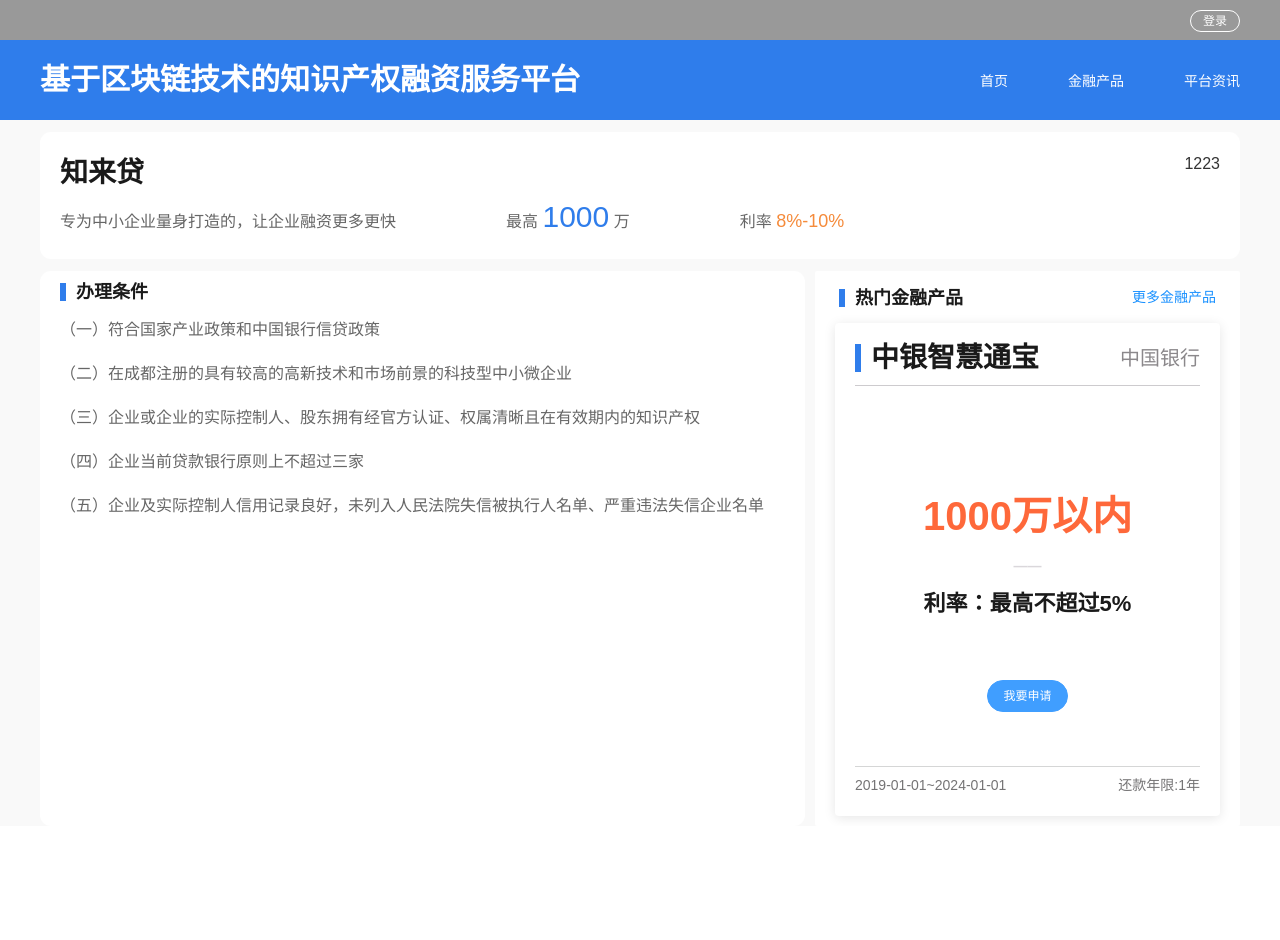
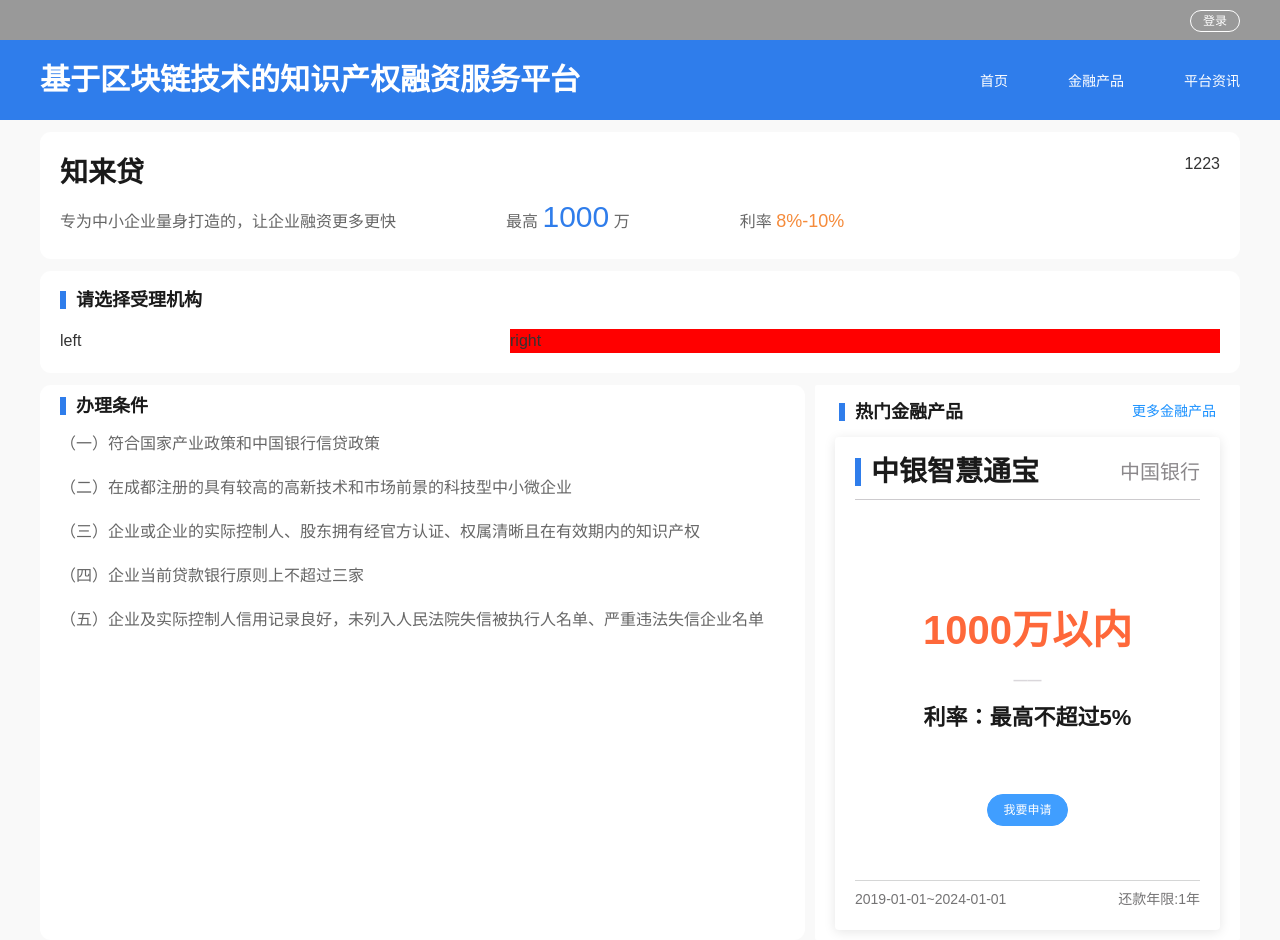
Before and after one commit to 422720735/intellectual, a Nuxt app: page /applyFor in a window 1280 px wide. Before the commit the page ends 826 px from the top, so only its background shows below. Built offline with nearby package versions, Linux system fonts and the light colour scheme.

Commit message:
准备做地图

```diff
--- /dev/null
+++ b/layouts/mapContent/mapContent.vue
@@ -0,0 +1,28 @@
+<template>
+    <div id="mapContent">
+        <ul>
+            <li class="addressList">left</li>
+            <li class="rightMap">right</li>
+        </ul>
+    </div>
+</template>
+
+<script>
+export default {}
+</script>
+
+<style lang="scss" scoped>
+#mapContent {
+    margin-top: 20px;
+    > ul {
+        display: flex;
+        .addressList {
+            width: 450px;
+        }
+        .rightMap {
+            flex: 1;
+            background-color: red;
+        }
+    }
+}
+</style>
--- a/pages/applyFor.vue
+++ b/pages/applyFor.vue
@@ -18,6 +18,10 @@
                 利率
                 <span>8%-10%</span>
             </h4>
+        </div>
+        <div class="accept">
+            <sub-title sub-title="请选择受理机构" :border-bottom="false" />
+            <map-content />
         </div>
         <div class="news-product">
             <div class="news">
@@ -81,6 +85,7 @@
 
 <script>
 import GlobalHeader from '~/components/globalHeader/globalHeader.vue'
+import MapContent from '~/layouts/mapContent/mapContent.vue'
 import LoginNav from '~/components/loginNav/loginNav.vue'
 import SubTitle from '~/components/subTitle/subTitle.vue'
 export default {
@@ -110,6 +115,7 @@ export default {
     },
     components: {
         GlobalHeader,
+        MapContent,
         SubTitle,
         LoginNav
     }
@@ -157,6 +163,14 @@ $warningColor: #f58b3b;
                 color: $warningColor;
             }
         }
+    }
+    > .accept {
+        margin: 0 auto;
+        padding: 20px;
+        width: 1200px;
+        box-sizing: border-box;
+        border-radius: 11px;
+        background-color: $white;
     }
     > .news-product {
         display: flex;
```
